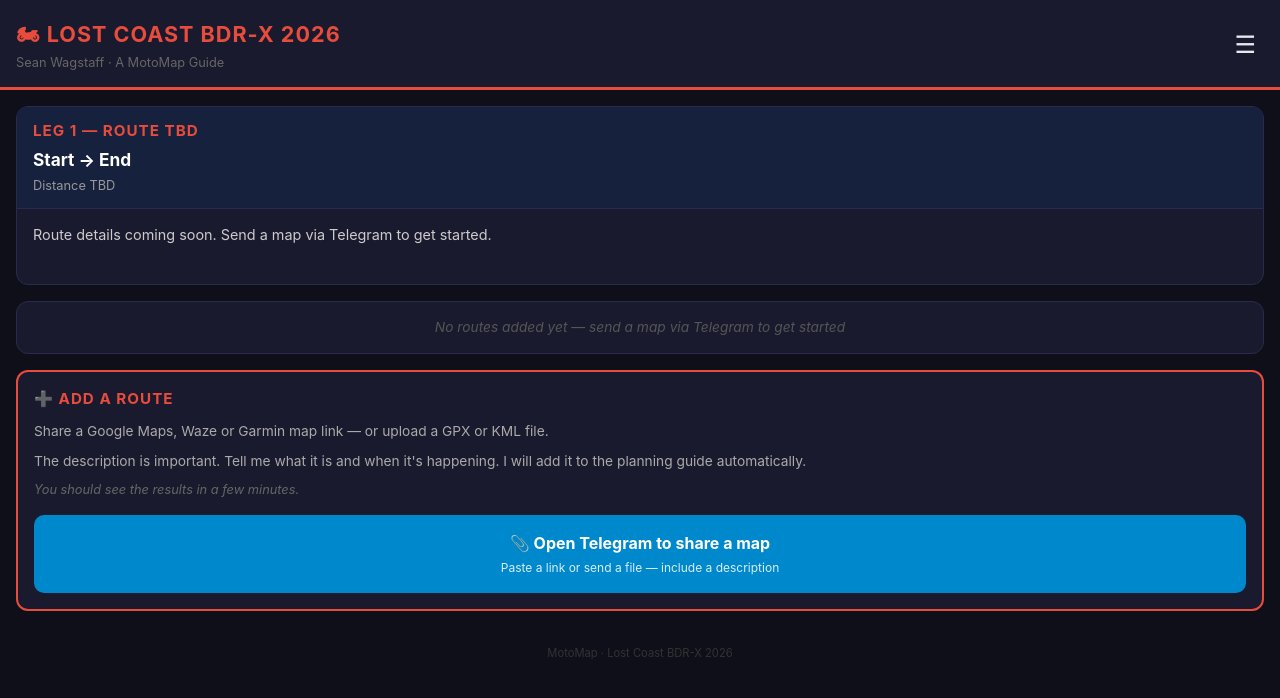
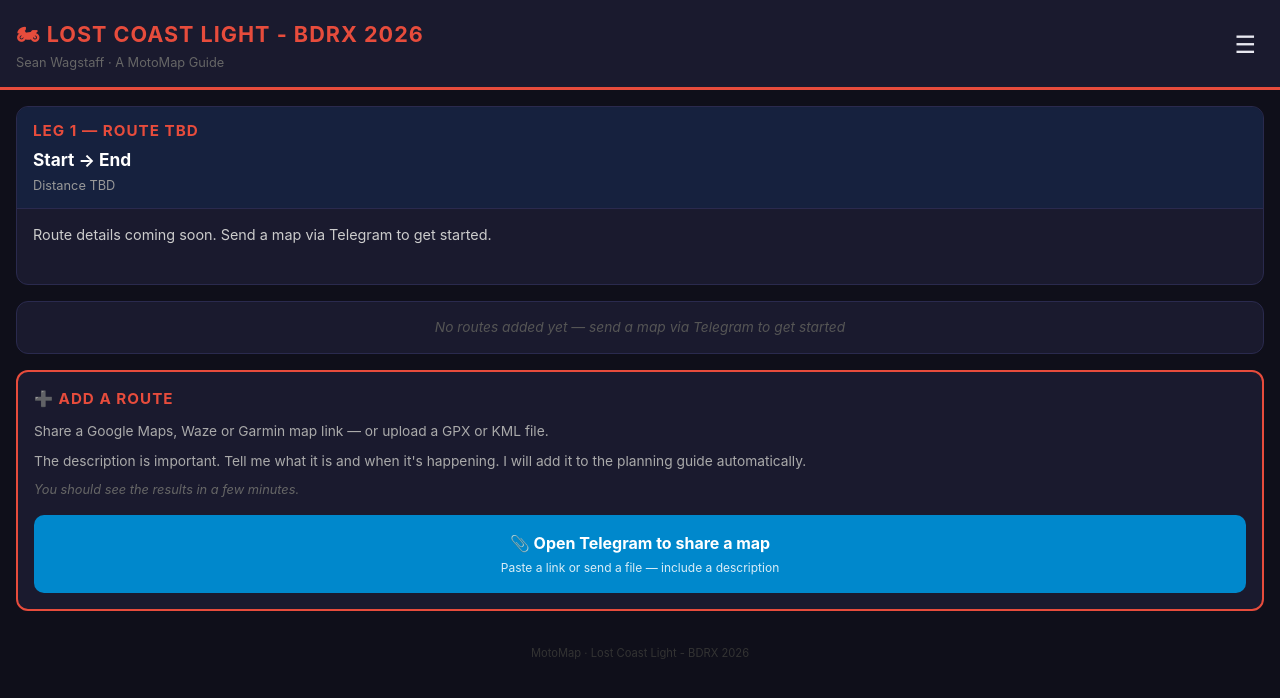
Before and after one commit to stwagstaff/lost-coast-bdr-x-2026, a plain HTML site: page index.html in a window 1280 px wide. Drawn offline with Linux system fonts and the light colour scheme.

Commit message:
Rename: Lost Coast Light - BDRX 2026

```diff
--- a/index.html
+++ b/index.html
@@ -4,7 +4,7 @@
   <meta charset="UTF-8">
   <meta name="viewport" content="width=device-width, initial-scale=1.0">
   <meta name="theme-color" content="#1a1a2e">
-  <title>Lost Coast BDR-X 2026 · MotoMap</title>
+  <title>Lost Coast Light - BDRX 2026 · MotoMap</title>
   <style>
     * { box-sizing: border-box; margin: 0; padding: 0; }
     body { font-family: -apple-system, BlinkMacSystemFont, "Segoe UI", sans-serif; background: #0f0f1a; color: #e8e8f0; font-size: 16px; line-height: 1.5; }
@@ -69,14 +69,14 @@
 <body>
 <header>
   <div>
-    <h1>🏍 LOST COAST BDR-X 2026</h1>
+    <h1>🏍 LOST COAST LIGHT - BDRX 2026</h1>
     <p>Sean Wagstaff · A MotoMap Guide</p>
   </div>
   <button class="menu-btn" onclick="toggleMenu()" aria-label="Switch project">☰</button>
   <nav class="nav-menu" id="navMenu">
     <h4>MotoMap Projects</h4>
     <a href="https://stwagstaff.github.io/moto-trip-2026/">🏍 Long Way West 2026</a>
-    <a href="https://stwagstaff.github.io/lost-coast-bdr-x-2026/" class="current">🏍 Lost Coast BDR-X 2026</a>
+    <a href="https://stwagstaff.github.io/lost-coast-bdr-x-2026/" class="current">🏍 Lost Coast Light - BDRX 2026</a>
   </nav>
 </header>
 
@@ -108,6 +108,6 @@
     </a>
   </section>
 
-<footer><a href="https://github.com/stwagstaff/lost-coast-bdr-x-2026">MotoMap · Lost Coast BDR-X 2026</a></footer>
+<footer><a href="https://github.com/stwagstaff/lost-coast-bdr-x-2026">MotoMap · Lost Coast Light - BDRX 2026</a></footer>
 </body>
 </html>
```
